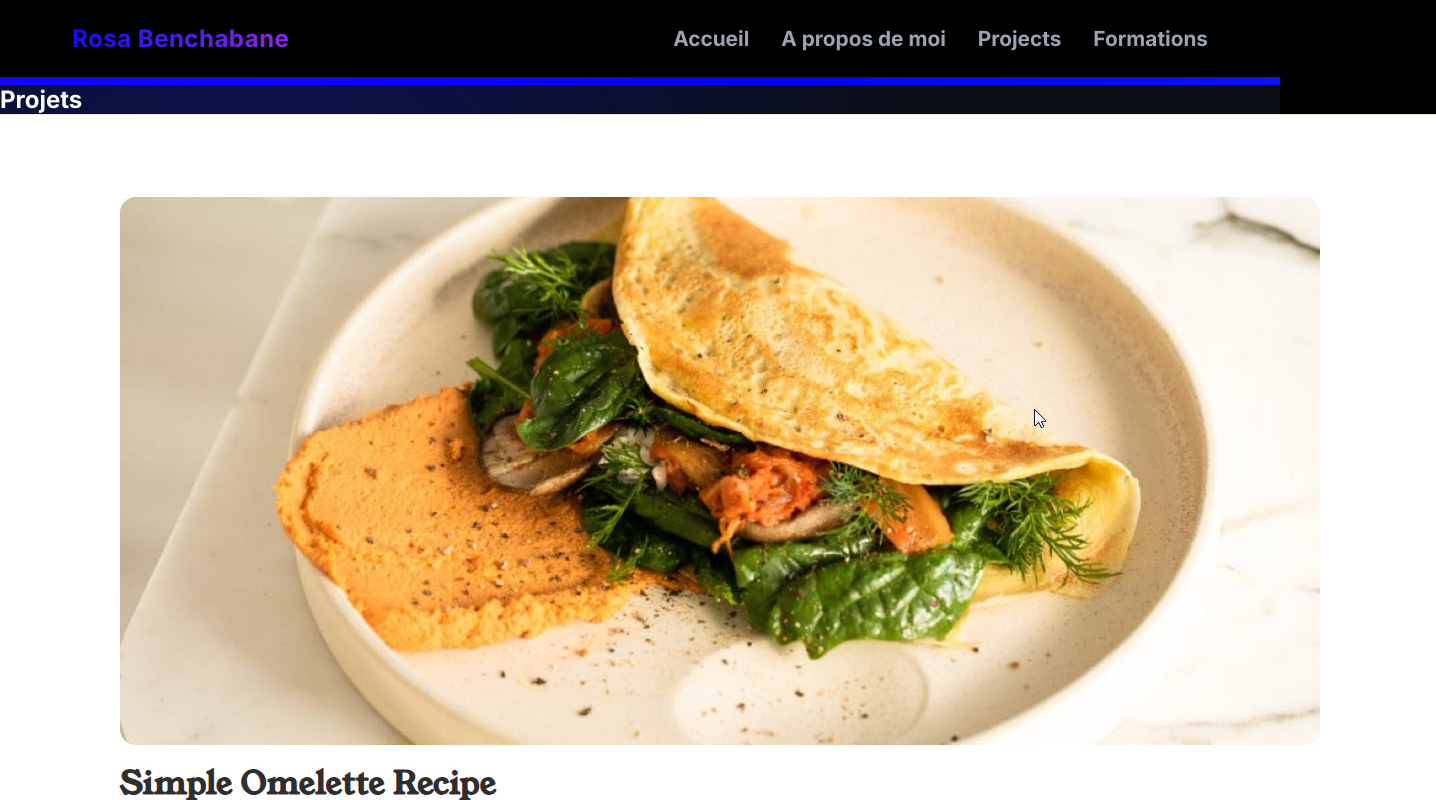
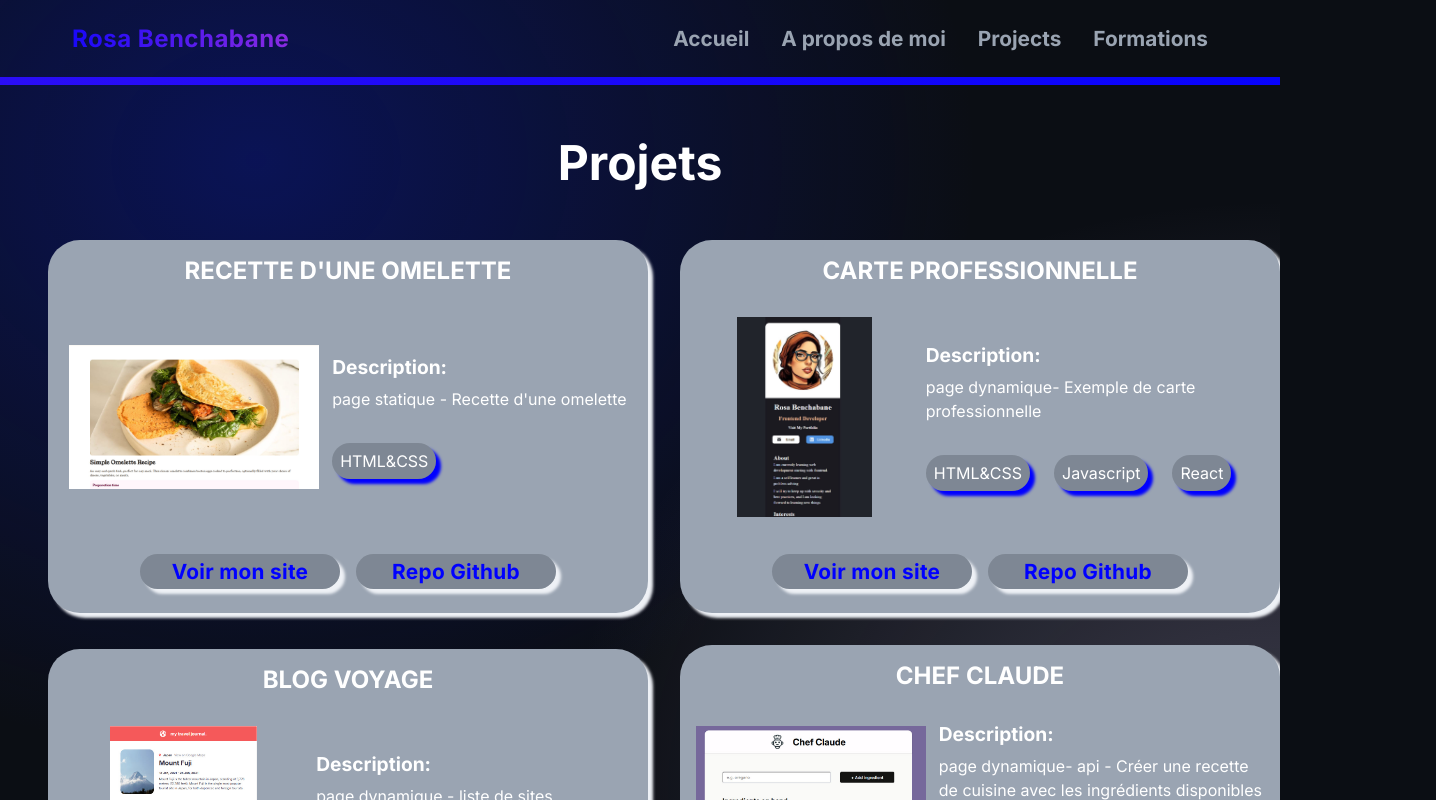
Before and after one commit to RosaBen/portfolio-RB, a React (Vite) app: page /projects in a window 1280 px wide. Shown: the top 800 px of the page, 1436 px wide, since content can reach past the window. Built offline with nearby package versions, Linux system fonts and the light colour scheme.

Commit message:
added css to projects page

```diff
--- a/src/App.jsx
+++ b/src/App.jsx
@@ -16,6 +16,7 @@ import { skills, projects } from "./assets/scripts/data.js";
 import "./assets/styles/navbar.css";
 import "./assets/styles/home.css";
 import "./assets/styles/about.css";
+import "./assets/styles/projects.css";
 
 // App
 function App() {
--- a/src/assets/styles/about.css
+++ b/src/assets/styles/about.css
@@ -1,9 +1,13 @@
 .about-section {
-  display: flex;
+  display: grid;
+  grid-template-columns: 1fr 1fr;
   width: 100%;
   max-width: 1200px;
   margin: 10rem auto;
   gap: 2rem;
+  grid-template-areas:
+    "h2 h2"
+    "card1 card2";
 }
 
 .about-section section {
@@ -17,8 +21,15 @@
 }
 
 .about-section h2 {
-  margin-bottom: 1.5rem;
-  font-size: 1.8rem;
+  margin: 0 0.5rem 2rem;
+  font-size: 3rem;
+  text-align: center;
+  grid-area: h2;
+}
+
+.about-section h3 {
+  margin: 0 0.5rem 2rem;
+  font-size: 1.7rem;
   color: var(--blue-color);
 }
 
@@ -40,6 +51,10 @@
   border: 0.3rem solid var(--white-color);
 }
 
+.about-me {
+  grid-area: card1;
+}
+
 .about-me p {
   line-height: 1.5;
   font-size: 1.2rem;
@@ -48,6 +63,7 @@
 }
 
 .about-skills {
+  grid-area: card2;
   display: flex;
   flex-direction: column;
   gap: 2rem;
--- a/src/assets/styles/index.css
+++ b/src/assets/styles/index.css
@@ -20,6 +20,20 @@
 body {
   background-color: rgb(0, 0, 0);
   color: white;
+  background:
+    radial-gradient(
+      1200px 1000px at 20% 20%,
+      rgba(8, 26, 184, 0.4),
+      transparent 60%
+    ),
+    radial-gradient(
+      1200px 1000px at 100% 100%,
+      rgba(176, 167, 204, 0.3),
+      transparent 60%
+    ),
+    #0b0e14;
+  background-attachment: fixed;
+  -webkit-font-smoothing: antialiased;
 }
 
 /* header */
@@ -42,22 +56,3 @@ header .animated-border {
     background-position: 0% 43%;
   }
 }
-
-/* main */
-
-main {
-  background:
-    radial-gradient(
-      1200px 1000px at 20% 20%,
-      rgba(8, 26, 184, 0.4),
-      transparent 60%
-    ),
-    radial-gradient(
-      1200px 1000px at 100% 100%,
-      rgba(176, 167, 204, 0.3),
-      transparent 60%
-    ),
-    #0b0e14;
-  background-attachment: fixed;
-  -webkit-font-smoothing: antialiased;
-}
--- /dev/null
+++ b/src/assets/styles/projects.css
@@ -0,0 +1,97 @@
+.projects-page {
+  margin: 3rem;
+}
+
+.projects-page h2 {
+  margin: 0 0.5rem 3rem;
+  font-size: 3rem;
+  text-align: center;
+}
+
+.projects-cards {
+  display: grid;
+  grid-template-columns: 1fr 1fr;
+  gap: 2rem;
+  align-items: center;
+  justify-items: center;
+}
+
+.card-infos img {
+  width: 250px;
+  height: 200px;
+  object-fit: contain;
+}
+
+.card {
+  background-color: var(--grey-color);
+  border-radius: 2rem;
+  padding: 1rem;
+  display: flex;
+  flex-direction: column;
+  align-items: center;
+  position: relative;
+  box-shadow: 5px 5px 3px var(--white-color);
+  width: 600px;
+}
+
+.card h3 {
+  margin-bottom: 2rem;
+  text-transform: uppercase;
+  font-size: 1.5rem;
+}
+
+.card-infos {
+  display: flex;
+  gap: 0.8rem;
+  align-items: center;
+  padding-bottom: 5rem;
+}
+
+.card-infos ul {
+  list-style: none;
+  display: flex;
+  flex-wrap: wrap;
+  gap: 1.5rem;
+  margin-top: 2rem;
+}
+
+.card-infos ul li {
+  background-color: var(--card-bg);
+  display: inline-block;
+  border-radius: 2rem;
+  padding: 0.5rem;
+  box-shadow: 5px 5px 3px var(--blue-color);
+}
+
+.card-infos p {
+  line-height: 1.5;
+}
+
+.card-infos h5 {
+  font-size: 1.2rem;
+  margin-bottom: 0.5rem;
+}
+
+.card-btns {
+  position: absolute;
+  bottom: 1.5rem;
+  display: flex;
+  gap: 1rem;
+}
+
+.card-btns button {
+  width: 200px;
+  box-shadow: 5px 5px 3px var(--white-color);
+  padding: 0.3rem;
+  cursor: pointer;
+  border: none;
+  background-color: var(--card-bg);
+}
+
+.card-btns button a {
+  color: var(--blue-color);
+}
+
+.card-btns button:hover {
+  opacity: 0.5;
+}
--- a/src/pages/About.jsx
+++ b/src/pages/About.jsx
@@ -2,8 +2,9 @@ export default function About({ skills }) {
   const skillsList = skills.map((skill) => <li key={skill}>{skill}</li>);
   return (
     <main className="about-section">
+      <h2>A propos de moi</h2>
       <section className="about-me">
-        <h2>Mon histoire</h2>
+        <h3>Mon histoire</h3>
         <p>
           C'est en travaillant en tant qu'agent Tier 2 Service Client pour un
           logiciel SAAS que j'ai découvert ce métier de la programmation.
@@ -20,7 +21,7 @@ export default function About({ skills }) {
         </p>
       </section>
       <section className="about-skills">
-        <h2>Mes compétences techniques</h2>
+        <h3>Mes compétences techniques</h3>
         <ul>{skillsList}</ul>
       </section>
     </main>
--- a/src/pages/Projects.jsx
+++ b/src/pages/Projects.jsx
@@ -3,14 +3,17 @@ export default function Projects({ projects }) {
     const skillsList = p.skills.map((skill) => <li key={skill}>{skill}</li>);
 
     return (
-      <div key={index}>
-        <img src={p.image} alt={p.title} />
-        <div>
-          <h3>{p.title}</h3>
-          <p>{p.description}</p>
-          <ul>{skillsList}</ul>
+      <div key={index} className={`card${index + 1} card`}>
+        <h3>{p.title}</h3>
+        <div className="card-infos">
+          <img src={p.image} alt={p.title} />
+          <div>
+            <h5>Description:</h5>
+            <p>{p.description}</p>
+            <ul>{skillsList}</ul>
+          </div>
         </div>
-        <div>
+        <div className="card-btns">
           <button>
             <a href={p.linkToWebsite}>Voir mon site</a>
           </button>
```
